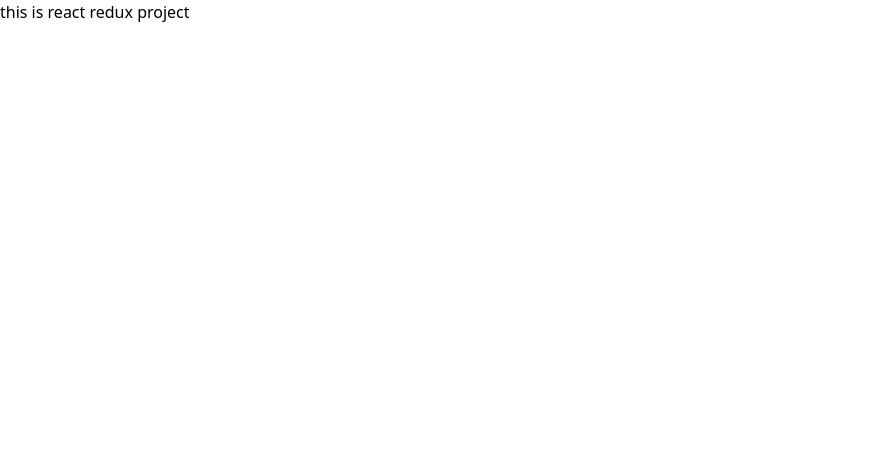
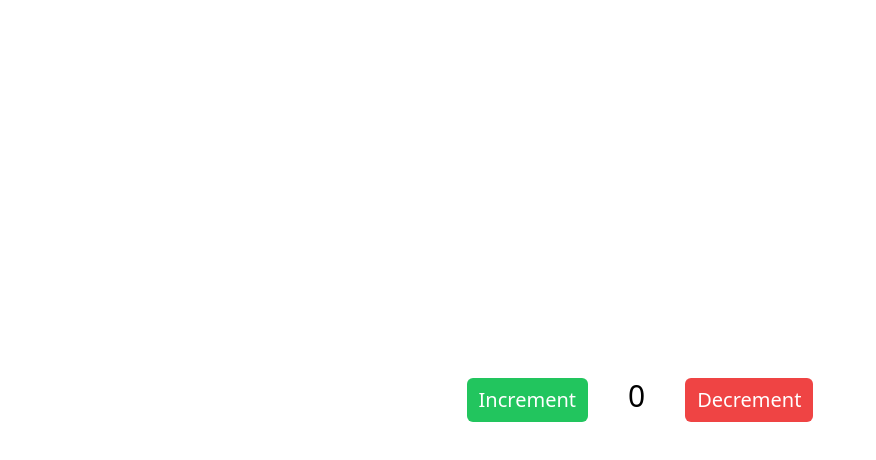
Before and after one commit to Shihab2022/redux-module, a React (Vite) app: page / in a window 1280 px wide. Shown: the top 460 px of the page, without its empty margins (0-876 px from the left). Built offline with nearby package versions, Linux system fonts and the light colour scheme.

Commit message:
2-4 Initialize Store And Slice

```diff
--- a/src/App.tsx
+++ b/src/App.tsx
@@ -1,8 +1,16 @@
 function App() {
   return (
-    <>
-      <h1>this is react redux project</h1>
-    </>
+    <div className="h-screen w-full flex justify-center items-center">
+      <div className="flex">
+        <button className="px-3 py-2 rounded-md bg-green-500 text-xl text-white">
+          Increment
+        </button>
+        <h1 className="text-3xl mx-10">0</h1>
+        <button className="px-3 py-2 rounded-md bg-red-500 text-xl text-white">
+          Decrement
+        </button>
+      </div>
+    </div>
   );
 }
 
--- a/src/main.tsx
+++ b/src/main.tsx
@@ -1,10 +1,14 @@
-import React from 'react'
-import ReactDOM from 'react-dom/client'
-import App from './App.tsx'
-import './index.css'
+import React from "react";
+import ReactDOM from "react-dom/client";
+import App from "./App.tsx";
+import "./index.css";
+import { Provider } from "react-redux";
+import { store } from "./redux/store.ts";
 
-ReactDOM.createRoot(document.getElementById('root')!).render(
+ReactDOM.createRoot(document.getElementById("root")!).render(
   <React.StrictMode>
-    <App />
-  </React.StrictMode>,
-)
+    <Provider store={store}>
+      <App />
+    </Provider>
+  </React.StrictMode>
+);
--- /dev/null
+++ b/src/redux/features/counterSlice.ts
@@ -0,0 +1,9 @@
+import { createSlice } from "@reduxjs/toolkit";
+
+const initialState = { count: 0 }
+
+const counterSlice = createSlice({
+    name: "counter",
+    initialState,
+    reducers: {}
+})
--- /dev/null
+++ b/src/redux/store.ts
@@ -0,0 +1,5 @@
+import { configureStore } from '@reduxjs/toolkit'
+
+export const store = configureStore({
+    reducer: {},
+})
```
